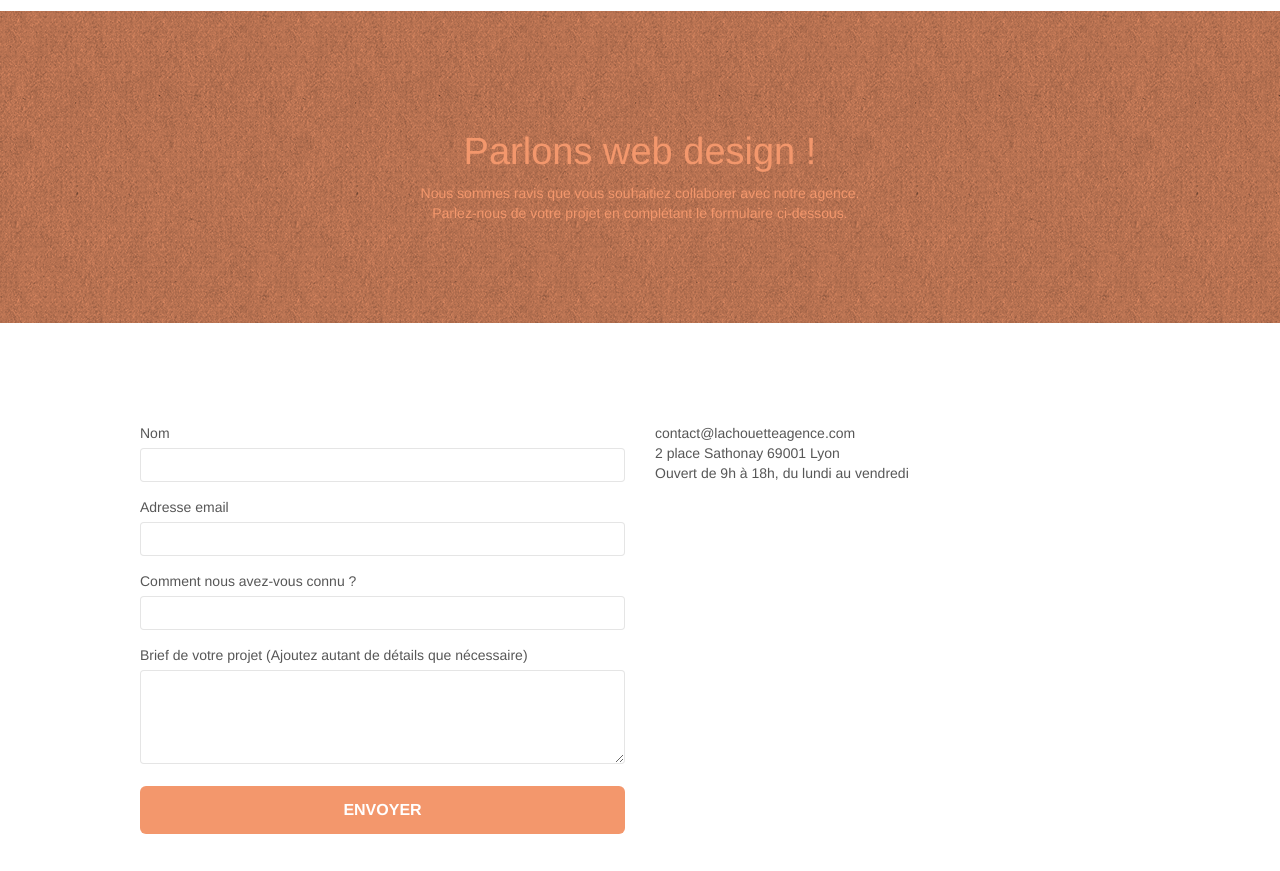
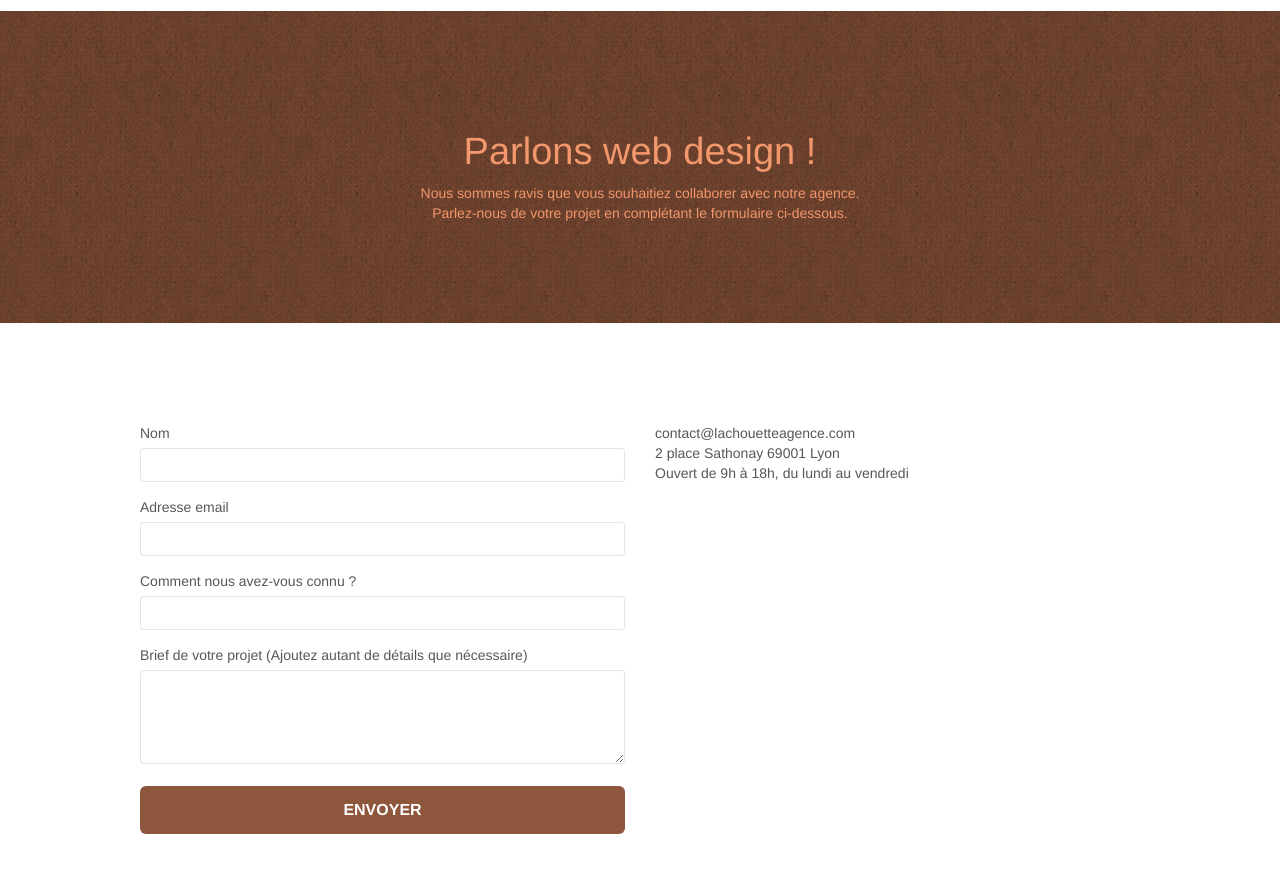
Before and after one commit to TCGit08/TristanCalvet_4_17092021_opt, a plain HTML site: page page2.html in a window 1280 px wide. Shown: the part 81-952 px from the top of the page. Drawn offline with nearby package versions, Linux system fonts and the light colour scheme; files that its build step writes are made by us from their sources; a script that the page names is missing.

Commit message:
modif couleur non !important pour contraste

```diff
--- a/style.css
+++ b/style.css
@@ -780,7 +780,7 @@ h4 {
 }
 
 .bgc-atomic-tangerine {
-    background-color: #F3976C;
+    background-color: #8e563c;
 }
 
 .tc-white {
@@ -788,7 +788,7 @@ h4 {
 }
 
 .btn-atomic-tangerine {
-    background: #F3976C;
+    background: #8e563c;
     color: #FFFFFF!important;
 }
 
```
